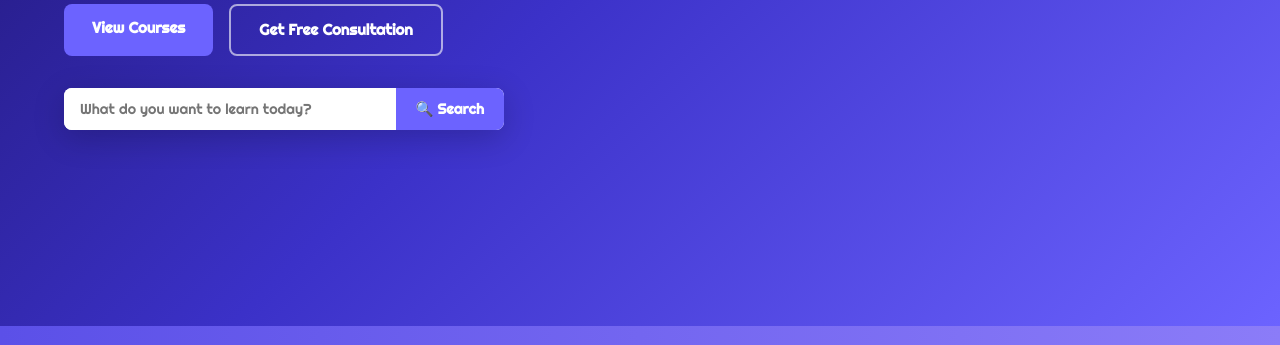
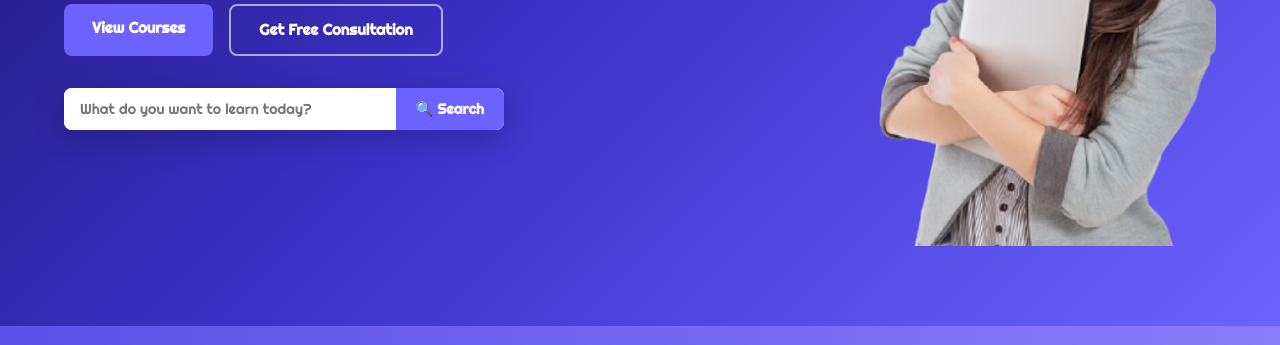
Before and after one commit to Tamoharini/Learning-platform-Ecommerce-website, a plain HTML site: page index.html in a window 1280 px wide. Shown: the part 494-839 px from the top of the page. Drawn offline with Linux system fonts and the light colour scheme; files whose address does not match are found by name.

Commit message:
Update image source path in index.html

```diff
--- a/index.html
+++ b/index.html
@@ -73,7 +73,7 @@
       </div>
       <div class="hero-image">
         <div class="hero-img-wrapper">
-          <img src="my img.png" alt="Instructor"/>
+          <img src="img/my img.png" alt="Instructor"/>
         </div>
       </div>
     </div>
```
